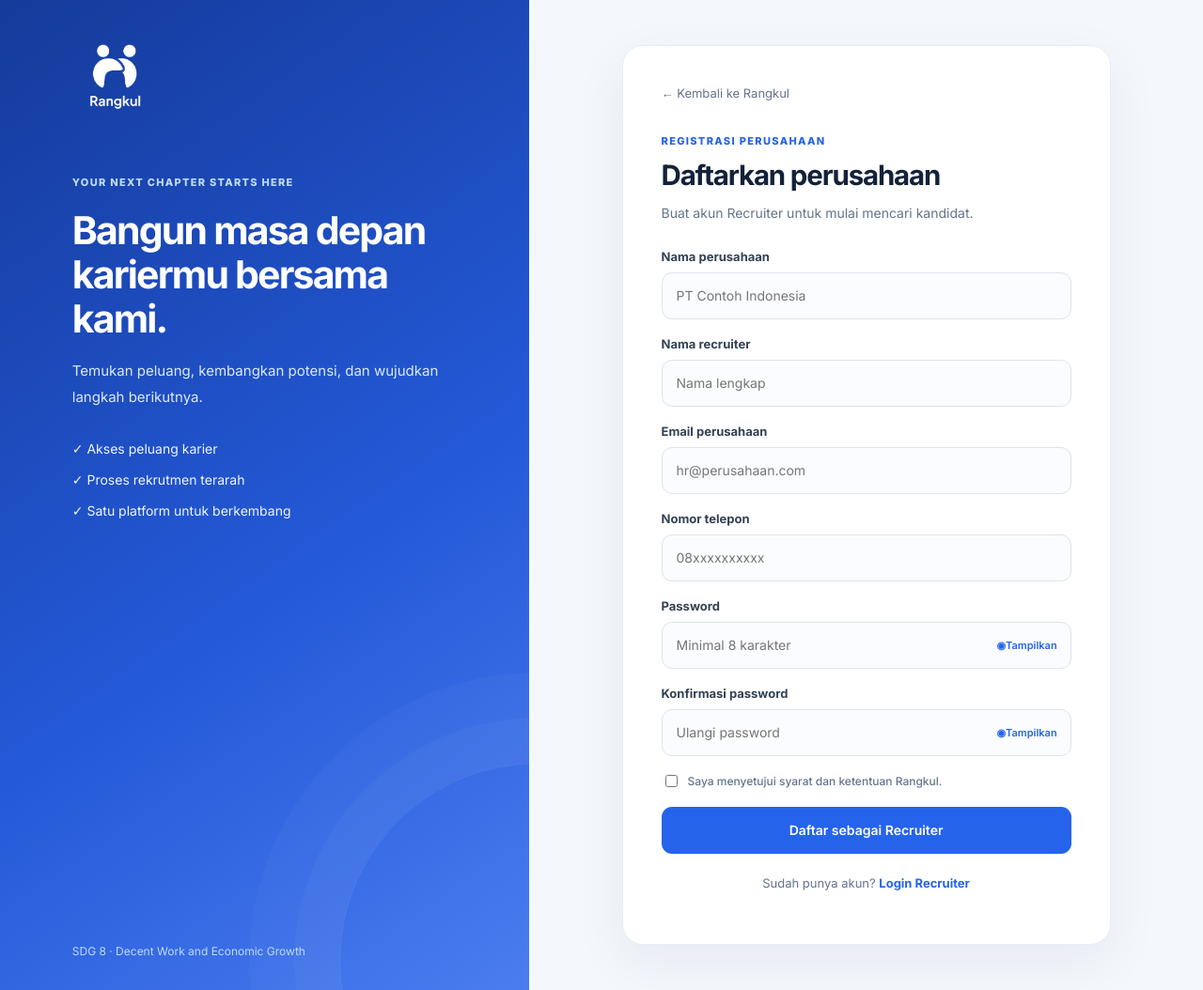
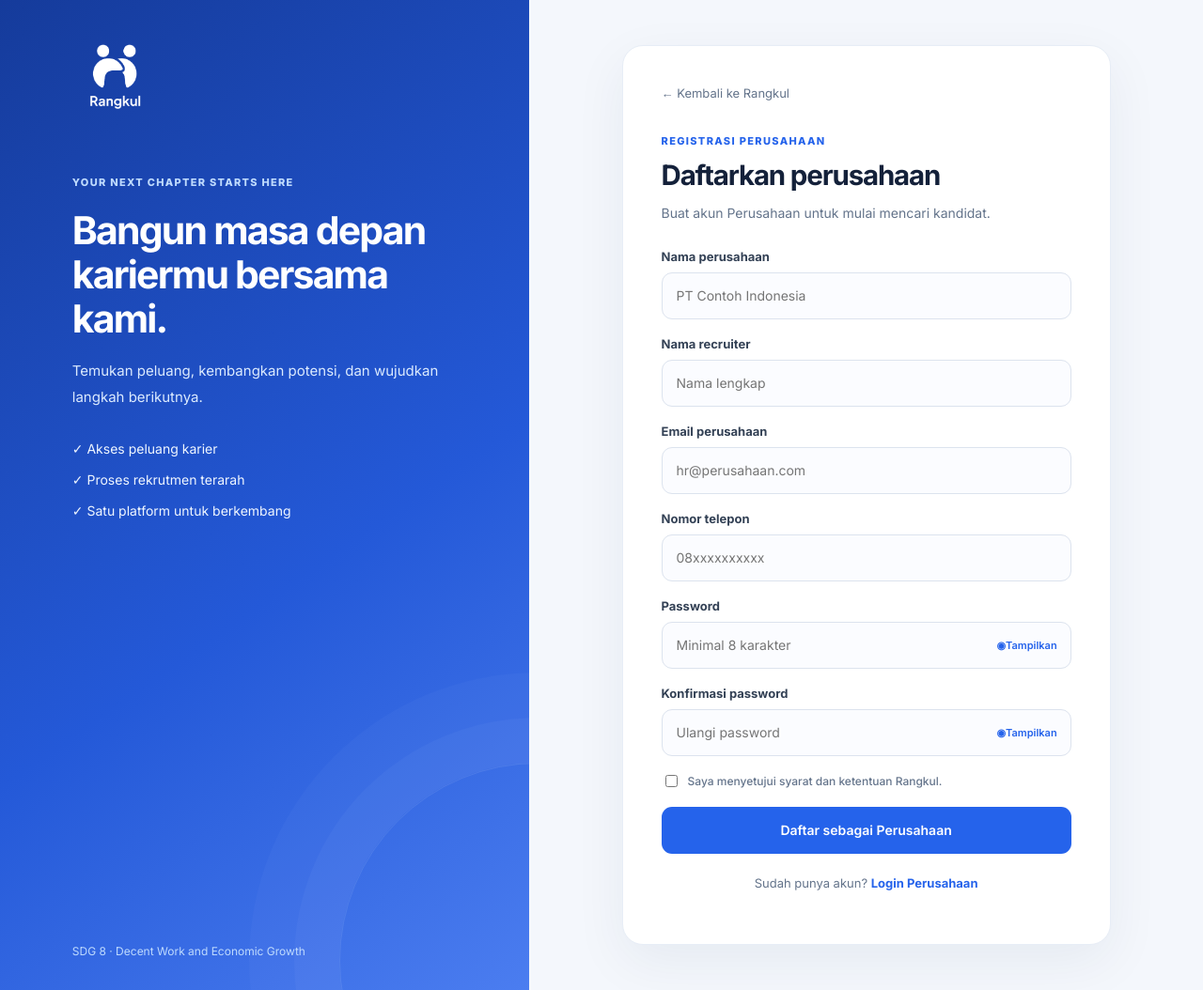
Before and after one commit to limamaret/ResponsiPemweb, a PHP site: page /register-recruiter.php in a window 1280 px wide. Shown: the whole page at 94% size. Run offline with PHP 8.4, Linux system fonts and the light colour scheme.

Commit message:
fix: register & login company - role 'recruiter' -> 'company', column company_name -> name

```diff
--- a/register-recruiter.php
+++ b/register-recruiter.php
@@ -15,10 +15,10 @@ if ($_SERVER['REQUEST_METHOD'] === 'POST') {
     else {
         try {
             $pdo->beginTransaction();
-            $stmt = $pdo->prepare("INSERT INTO users (name,email,password,role,status) VALUES (?,?,?,'recruiter','active')");
+            $stmt = $pdo->prepare("INSERT INTO users (name,email,password,role,status) VALUES (?,?,?,'company','active')");
             $stmt->execute([$name,$email,password_hash($password,PASSWORD_DEFAULT)]);
             $userId = (int)$pdo->lastInsertId();
-            $stmt = $pdo->prepare("INSERT INTO companies (user_id, company_name, phone, verification_status) VALUES (?,?,?,'pending')");
+            $stmt = $pdo->prepare("INSERT INTO companies (user_id, name, phone, verification_status) VALUES (?,?,?,'pending')");
             $stmt->execute([$userId,$company,$phone]);
             $pdo->commit();
             flash('success','Pendaftaran perusahaan berhasil. Silakan login, lengkapi profil perusahaan, lalu tunggu verifikasi Admin.');
@@ -29,7 +29,7 @@ if ($_SERVER['REQUEST_METHOD'] === 'POST') {
         }
     }
 }
-$title='Daftarkan perusahaan'; $subtitle='Buat akun Recruiter untuk mulai mencari kandidat.'; $roleLabel='REGISTRASI PERUSAHAAN';
+$title='Daftarkan perusahaan'; $subtitle='Buat akun Perusahaan untuk mulai mencari kandidat.'; $roleLabel='REGISTRASI PERUSAHAAN';
 include __DIR__ . '/includes/auth-form.php';
 ?>
 <form method="post" class="form-stack">
@@ -41,6 +41,6 @@ include __DIR__ . '/includes/auth-form.php';
 <label>Password<input type="password" name="password" placeholder="Minimal 8 karakter" minlength="8" required></label>
 <label>Konfirmasi password<input type="password" name="confirm_password" placeholder="Ulangi password" required></label>
 <label class="check"><input type="checkbox" required> Saya menyetujui syarat dan ketentuan Rangkul.</label>
-<button class="btn btn-primary btn-block" type="submit">Daftar sebagai Recruiter</button>
-</form><p class="switch-auth">Sudah punya akun? <a href="login-recruiter.php">Login Recruiter</a></p>
+<button class="btn btn-primary btn-block" type="submit">Daftar sebagai Perusahaan</button>
+</form><p class="switch-auth">Sudah punya akun? <a href="login-recruiter.php">Login Perusahaan</a></p>
 </div></main></div><script src="assets/js/custom-cursor.js" defer></script></body></html>
```
Also changed, not shown: login-recruiter.php (+5 -5 lines).
